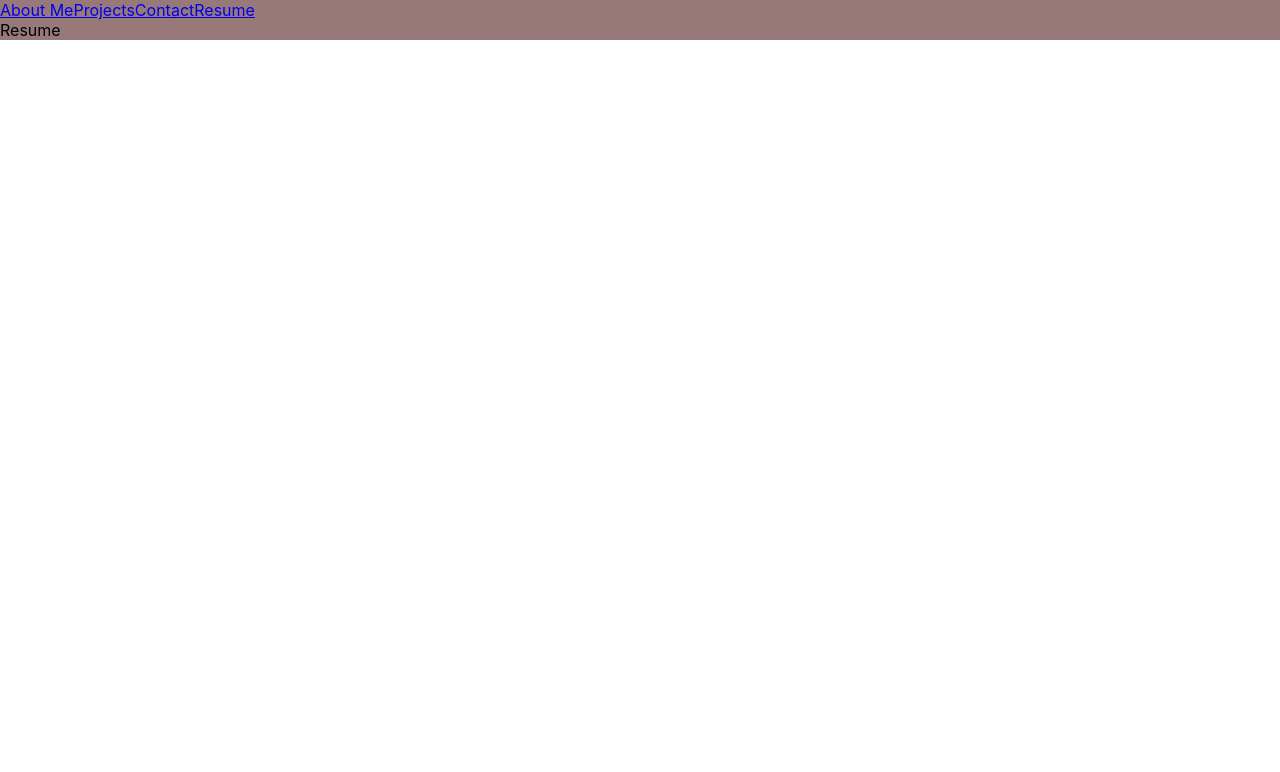
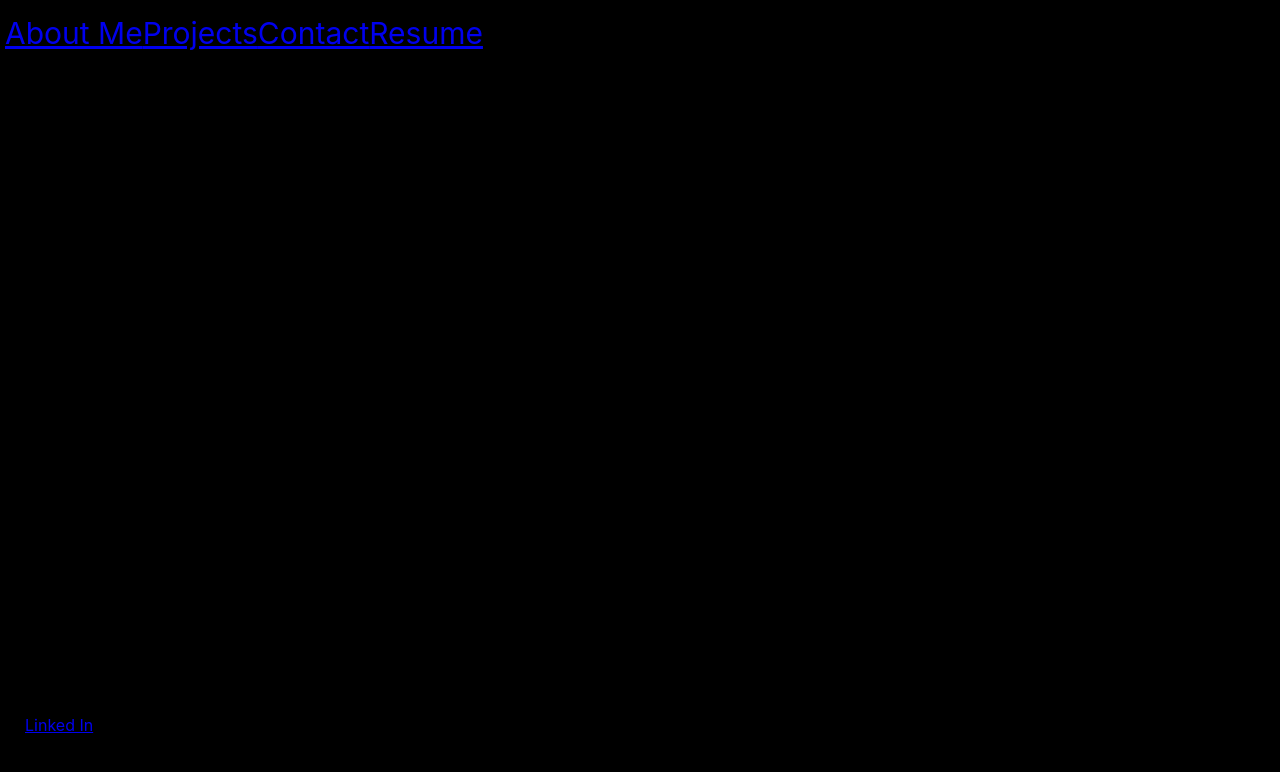
Before and after one commit to SeanBL/my-portfolio-react, a React (Create React App) app: page /resume in a window 1280 px wide. Shown: the top 772 px of the page. Built offline with nearby package versions, Linux system fonts and the light colour scheme.

Commit message:
fix navbar and header

```diff
--- a/src/App.css
+++ b/src/App.css
@@ -38,5 +38,6 @@
 } */
 
 .background {
-  background-color: rgb(151, 121, 121);
+  background-color: black;
+  height: 100vh;
 }
--- a/src/App.js
+++ b/src/App.js
@@ -6,6 +6,7 @@ import Projects from './components/Projects';
 import Resume from './components/Resume';
 import AboutMe from './components/AboutMe';
 import Contact from './components/Contact';
+import Footer from './components/Footer';
 
 
 export default function App() {
@@ -21,6 +22,7 @@ export default function App() {
             <Route path="resume" element={<Resume />} />
           </Routes>
         </main>
+        <Footer />
       </div>
     </BrowserRouter>
   );
--- a/src/components/AboutMe.js
+++ b/src/components/AboutMe.js
@@ -1,5 +1,6 @@
 import React from "react";
 import '../styles/aboutme.css'
+
 
 export default function AboutMe() {
     return (
--- /dev/null
+++ b/src/components/Footer.js
@@ -0,0 +1,11 @@
+import React from "react";
+import { Link } from 'react-router-dom';
+import '../styles/footer.css';
+
+export default function Footer() {
+    return (
+        <footer className="footer">
+            <Link>Linked In</Link>
+        </footer>
+    )
+}
--- a/src/components/header.js
+++ b/src/components/header.js
@@ -5,52 +5,35 @@ import Projects from "./Projects";
 import Resume from "./Resume";
 import Contact from "./Contact";
 import { Link } from 'react-router-dom';
+import '../styles/header.css'
 
 export default function Header() {
-    // const [activeItem, setActiveItem] = useState('AboutMe');
-    // useEffect(() => {
-    //     const query = getQuerry();
-    //     if (query.items) {
-    //         setActiveItem(query.items);
-    //     }
-    // }, []);
-
     return (
         <header>
-            <Link to='/'>About Me</Link>
+            {/* <Link to='/'>About Me</Link>
             <Link to='projects'>Projects</Link>
             <Link to='contact'>Contact</Link>
-            <Link to='resume'>Resume</Link>
+            <Link to='resume'>Resume</Link> */}
 
-
-            {/* <Navbar items = {[
+            <Navbar items = {[
                 {
                     id: "aboutMe",
-                    item: "AboutMe",
-                    content: <AboutMe />,
+                    item: <Link to='/'>About Me</Link>,
                 },
                 {
                     id: "projects",
-                    item: "Projects",
-                    content: <Projects />,
+                    item: <Link to='projects'>Projects</Link>,
                 },
                 {
                     id: "contact",
-                    item: "Contact",
-                    content: <Contact />,
+                    item: <Link to='contact'>Contact</Link>,
                 },
                 {
                     id: "resume",
-                    item: "Resume",
-                    content: <Resume />,
+                    item: <Link to='resume'>Resume</Link>,
                 }
             ]}
-            activeItem={activeItem}
-            changeItem={(newItem) => {
-                setActiveItem(newItem);
-                setQueryValue("item", newItem)
-            }}
-            /> */}
+            />
         </header>
     )
 };
--- a/src/components/navbar.js
+++ b/src/components/navbar.js
@@ -2,29 +2,15 @@ import React from 'react';
 import '../styles/navbar.css';
 
 
-export default function Navbar({activeItem: activeItemId, changeItem, items}) {
-    const activeItem = items.find((item) => {
-        return item.id === activeItem;
-    });
+export default function Navbar(props) {
 
     return (
         <nav className='navbar container'>
-            <div>
-                {items.map(({item, id}) => {
-                    return (<div
-                    key={id}
-                    onClick={() => {
-                        changeItem(id)
-                    }}>
-                    {item}
-                    </div>)
-                })}
-            </div>
-            {activeItem && (
-                <div>
-                    {activeItem.content}
-                </div>
-            )}
+            {props.items.map(items => (
+            <a className='navItems' key={items.id}>
+                {items.item}
+            </a>
+            ))}
         </nav>
     );
 }
--- /dev/null
+++ b/src/styles/footer.css
@@ -0,0 +1,8 @@
+.footer {
+    height: 60px;
+    padding: 25px;
+    position: fixed;
+    bottom: 0;
+    width: 100%;
+    background: transparent;
+}
--- /dev/null
+++ b/src/styles/header.css
@@ -0,0 +1,4 @@
+.aboutLink {
+    width: 20vw;
+    aspect-ratio: auto;
+}
```
